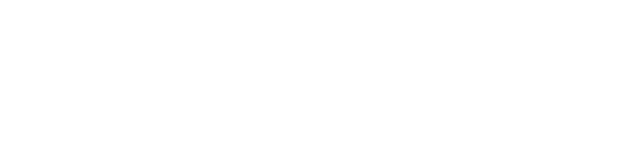
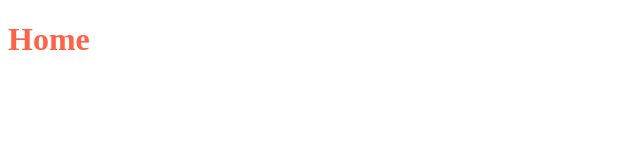
Before and after one commit to enrilpz04/proyecto3_git, a plain HTML site: page index.html in a window 1280 px wide. Shown: the whole page, without its empty margins (0-640 px from the left). Drawn offline with Linux system fonts and the light colour scheme.

Commit message:
titulo de pagina con estilos

```diff
--- a/css/style.css
+++ b/css/style.css
@@ -0,0 +1,3 @@
+h1 {
+    color: tomato;
+}
--- a/index.html
+++ b/index.html
@@ -9,7 +9,7 @@
 <body>
     <div class="wrapper">
         <header></header>
-        <main></main>
+        <main><h1>Home</h1></main>
         <footer></footer>
     </div>
 </body>
```
